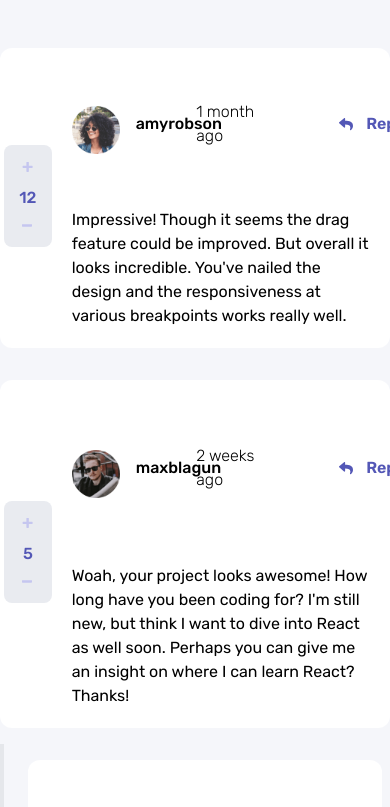
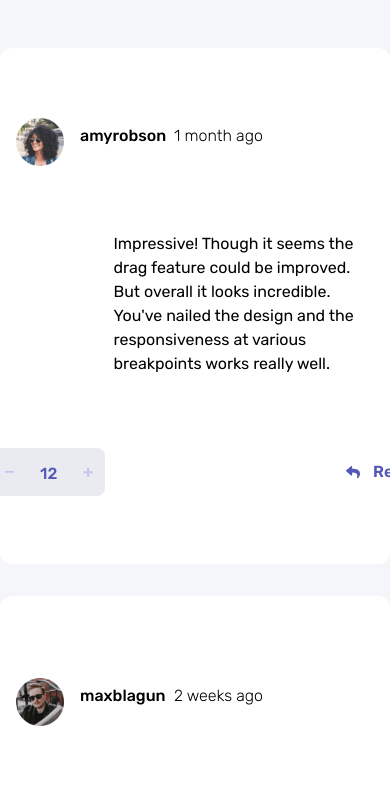
Before and after one commit to matt-o-west/interactive-comments, a React (Vite) app: page / in a window 390 px wide. Shown: the top 807 px of the page. Built offline with nearby package versions, Linux system fonts and the light colour scheme.

Commit message:
working on applying mobile breakpoints

```diff
--- a/src/components/Comment.jsx
+++ b/src/components/Comment.jsx
@@ -59,11 +59,11 @@ const Comment = ({
   return (
     <>
       <div
-        className={`grid grid-cols-7 grid-rows-2 bg-white rounded-xl pb-2 pt-1 place-items-center my-4  tablet:max-w-3xl tablet:mx-4 phone:max-w-md ${
-          !isReply ? 'desktop:parent-comment' : ''
+        className={`grid grid-cols-7 grid-auto-rows bg-white rounded-xl pb-2 pt-1 place-items-center my-4  tablet:max-w-3xl tablet:mx-4 phone:max-w-md phone:grid-rows-3 phone:grid-cols-4 ${
+          !isReply ? 'desktop:parent-comment ' : ''
         }`}
       >
-        <div className='col-span-1 row-span-2'>
+        <div className='flex col-span-1 row-span-2 phone:col-start-1 phone:row-start-3 phone:row-span-1'>
           <Counter
             score={score}
             id={id}
@@ -86,7 +86,7 @@ const Comment = ({
           )}
           <p className='font-light'>{getRelativeTime(createdAt)}</p>
         </div>
-        <div className='col-span-2 flex'>
+        <div className='col-span-2 flex phone:col-start-4 phone:row-start-3'>
           {username === currentUser && (
             <button onClick={toggleEditTextarea} className='edit-btn'>
               <img
@@ -113,7 +113,7 @@ const Comment = ({
 
           {username !== currentUser && (
             <button
-              className='reply-btn hover:text-moderate.blue ml-20'
+              className='reply-btn hover:text-moderate.blue ml-20 phone:col-start-3 phone:row-start-3'
               onClick={toggleReplyTextarea}
             >
               <img src='src/images/icon-reply.svg' alt='reply icon' />
@@ -126,7 +126,7 @@ const Comment = ({
           handleCancelDelete={handleDeleteModalClose}
           handleConfirmDelete={handleConfirmDelete}
         />
-        <div className='col-span-6 row-span-1 my-3 mx-4 justify-self-start'>
+        <div className='col-span-6 row-span-1 my-3 mx-4 justify-self-start phone:col-start-2 phone:row-start-2'>
           {editTextArea ? (
             <EditTextArea
               id={id}
--- a/src/components/Counter.jsx
+++ b/src/components/Counter.jsx
@@ -33,7 +33,7 @@ const Counter = ({
   }
 
   return (
-    <div className='h-full w-12 rounded-lg flex flex-col justify-center items-center py-2 bg-light.gray'>
+    <div className='h-full w-12 rounded-lg flex flex-col justify-center items-center py-2 bg-light.gray phone:flex-row phone:w-28 phone:flex-row-reverse'>
       <button
         onClick={handleUpvoteClick}
         disabled={isScoreDisabled}
```
